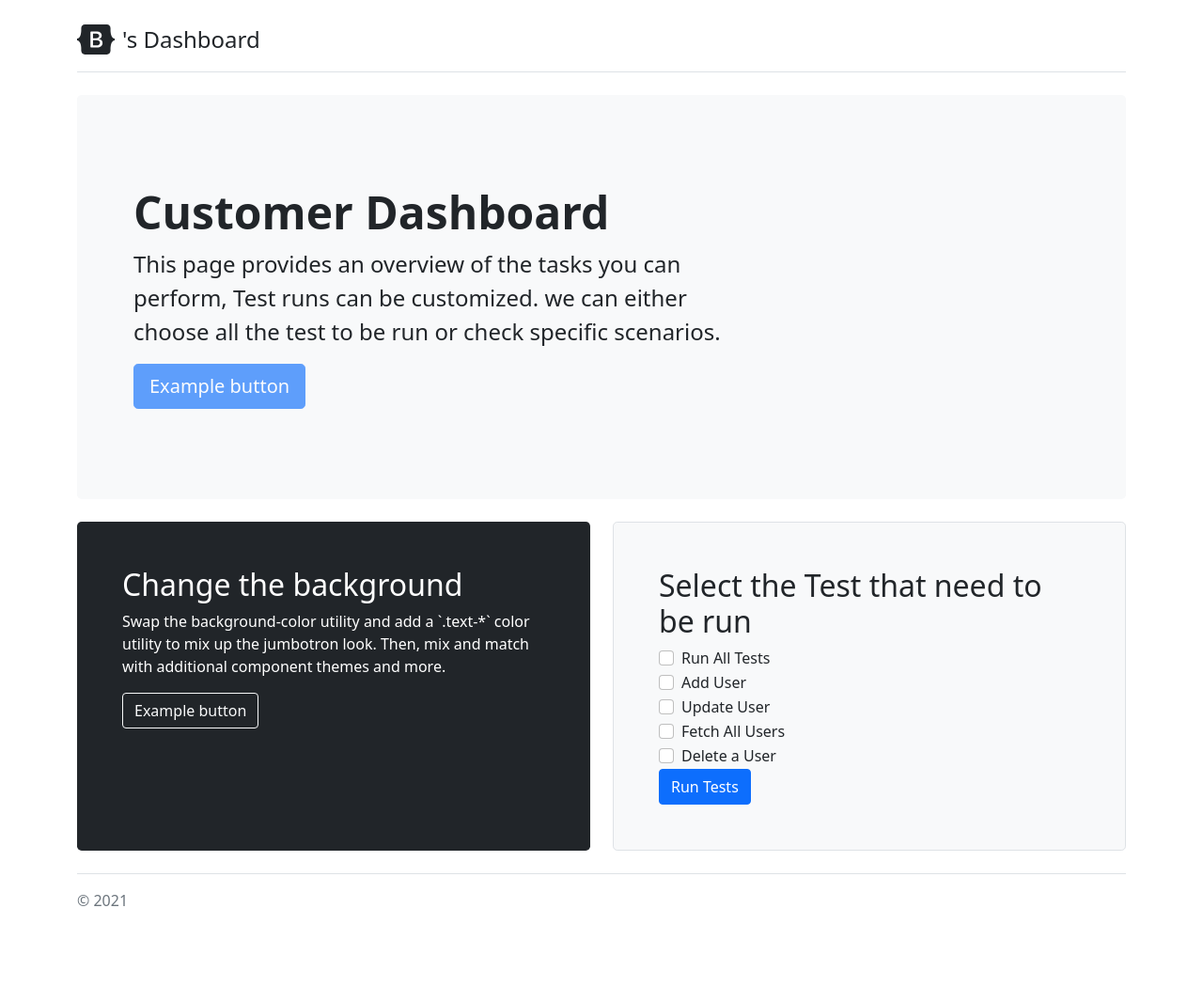
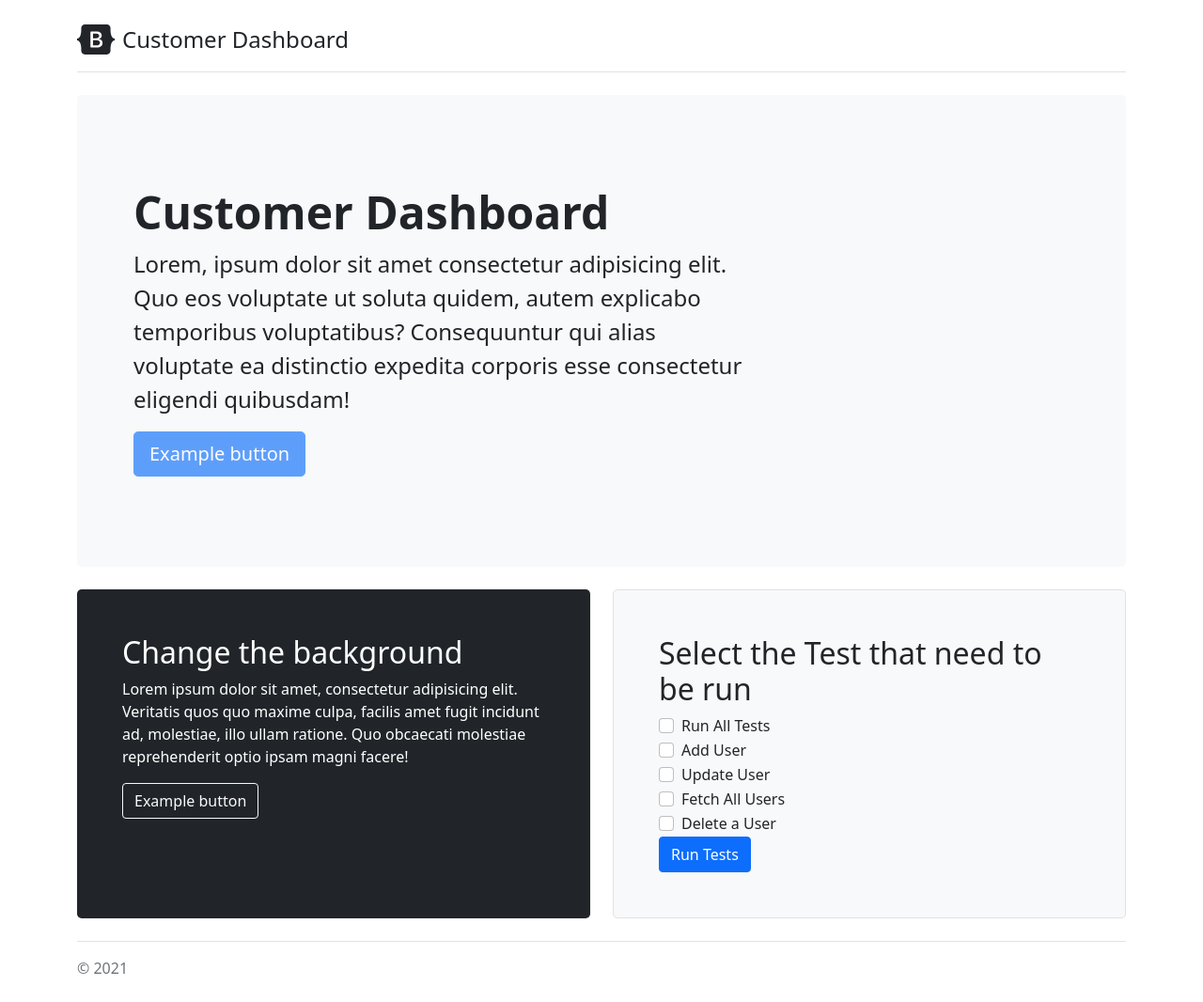
Before and after one commit to Dhruvaraju/python-alpha, a Flask app: template blog_app/templates/dashboard.html in a window 1280 px wide. Shown: the whole page at 94% size. Before the commit the page ends 964 px from the top, so only its background shows below. Run offline with Flask 2, Linux system fonts and the light colour scheme; the template is opened without the code that fills it, so the values that code supplies are empty.

Commit message:
refactor(blog-app): updated texts and spacing

```diff
--- a/blog_app/app.py
+++ b/blog_app/app.py
@@ -1,4 +1,3 @@
-from asyncio.windows_events import NULL
 from flask import Flask, redirect, render_template, request, url_for
 
 app = Flask(__name__)
@@ -20,8 +19,7 @@ def homePage():
 @app.route('/dashboard', methods=['GET','POST'])
 def dashboard():
     if request.method == 'POST':
-        if(request.form != NULL):
-            # Use Request and call
+        if(request.form is not None):
             return redirect('/')
         return render_template('dashboard.html',username=username)
     return render_template('dashboard.html', username=username)
--- a/blog_app/templates/dashboard.html
+++ b/blog_app/templates/dashboard.html
@@ -36,7 +36,7 @@
                 fill="currentColor"
               ></path>
             </svg>
-            <span class="fs-4">{{username}}'s Dashboard</span>
+            <span class="fs-4">Customer Dashboard</span>
           </a>
         </header>
 
@@ -44,9 +44,10 @@
           <div class="container-fluid py-5">
             <h1 class="display-5 fw-bold">Customer Dashboard</h1>
             <p class="col-md-8 fs-4">
-              This page provides an overview of the tasks you can perform, Test
-              runs can be customized. we can either choose all the test to be
-              run or check specific scenarios.
+              Lorem, ipsum dolor sit amet consectetur adipisicing elit. Quo eos
+              voluptate ut soluta quidem, autem explicabo temporibus
+              voluptatibus? Consequuntur qui alias voluptate ea distinctio
+              expedita corporis esse consectetur eligendi quibusdam!
             </p>
             <button
               class="btn btn-primary btn-lg"
@@ -63,9 +64,10 @@
             <div class="h-100 p-5 text-white bg-dark rounded-3">
               <h2>Change the background</h2>
               <p>
-                Swap the background-color utility and add a `.text-*` color
-                utility to mix up the jumbotron look. Then, mix and match with
-                additional component themes and more.
+                Lorem ipsum dolor sit amet, consectetur adipisicing elit.
+                Veritatis quos quo maxime culpa, facilis amet fugit incidunt ad,
+                molestiae, illo ullam ratione. Quo obcaecati molestiae
+                reprehenderit optio ipsam magni facere!
               </p>
               <button class="btn btn-outline-light" type="button">
                 Example button
@@ -131,9 +133,7 @@
                     Delete a User
                   </label>
                 </div>
-                <button class="btn btn-primary" type="submit">
-                  Run Tests
-                </button>
+                <button class="btn btn-primary" type="submit">Run Tests</button>
               </div>
             </form>
           </div>
```
